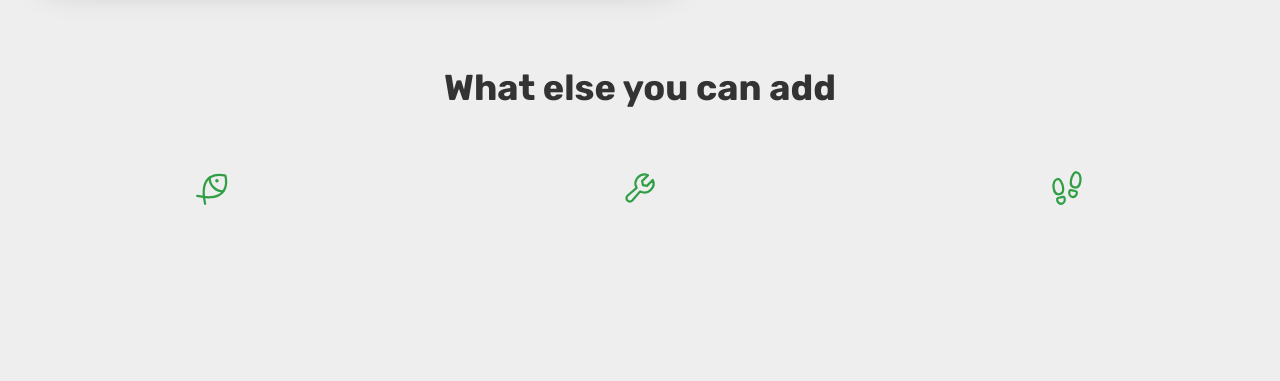
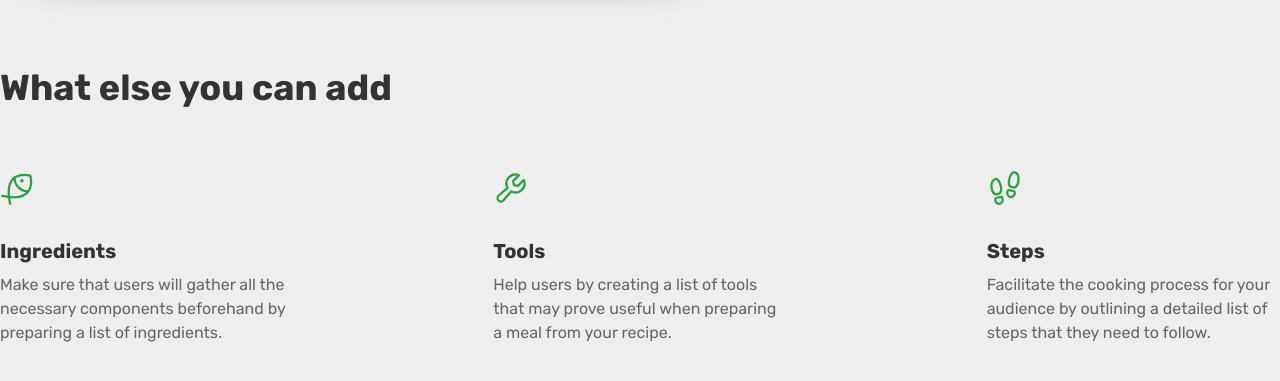
Before and after one commit to Robertdz2001/CookingBookFront, a React (Vite) app in the folder cooking-book-front/: page / in a window 1280 px wide. Shown: the part 2390-2771 px from the top of the page. Built offline with nearby package versions, Linux system fonts and the light colour scheme.

Commit message:
Finish secondary part

```diff
--- a/cooking-book-front/src/HomePage/CreateSection/CreateSection.jsx
+++ b/cooking-book-front/src/HomePage/CreateSection/CreateSection.jsx
@@ -112,6 +112,12 @@ function CreateSection() {
                 stroke-linejoin="round"
                 stroke-width="16"></path>
             </svg>
+
+            <h4 className={classes["icon-item-heading"]}>Ingredients</h4>
+            <p className={classes["icon-item-text"]}>
+              Make sure that users will gather all the necessary components
+              beforehand by preparing a list of ingredients.
+            </p>
           </div>
           <div className={classes["icon-list-item"]}>
             <svg
@@ -127,6 +133,15 @@ function CreateSection() {
                 stroke-linejoin="round"
                 stroke-width="16"></path>
             </svg>
+            <div className={classes["icon-item-container"]}>
+              <div className={classes["icon-item-content"]}>
+                <h4 className={classes["icon-item-heading"]}>Tools</h4>
+              </div>
+              <p className={classes["icon-item-text"]}>
+                Help users by creating a list of tools that may prove useful
+                when preparing a meal from your recipe.
+              </p>
+            </div>
           </div>
           <div className={classes["icon-list-item"]}>
             <svg
@@ -158,6 +173,15 @@ function CreateSection() {
                 stroke-width="32"
               />
             </svg>
+            <div className={classes["icon-item-container"]}>
+              <div className={classes["icon-item-content"]}>
+                <h4 className={classes["icon-item-heading"]}>Steps</h4>
+                <p className={classes["icon-item-text"]}>
+                  Facilitate the cooking process for your audience by outlining
+                  a detailed list of steps that they need to follow.
+                </p>
+              </div>
+            </div>
           </div>
         </div>
       </div>
--- a/cooking-book-front/src/HomePage/CreateSection/CreateSection.module.css
+++ b/cooking-book-front/src/HomePage/CreateSection/CreateSection.module.css
@@ -82,7 +82,6 @@ ul {
 .secondary-content {
   display: flex;
   flex-direction: column;
-  align-items: center;
   gap: 6.4rem;
 }
 
@@ -95,14 +94,23 @@ ul {
   grid-template-columns: 1fr 1fr 1fr;
   width: 100%;
   justify-items: center;
-}
-.icon-list-item {
-  width: 80%;
-  display: flex;
-  justify-content: center;
+  gap: 20rem;
 }
 
 .icon-secondary {
   stroke: #2f9e44;
   height: 3.6rem;
+  width: 3.6rem;
+  margin-bottom: 3.2rem;
 }
+
+.icon-item-heading {
+  font-size: 2rem;
+  margin-bottom: 1.2rem;
+}
+
+.icon-item-text {
+  font-size: 1.6rem;
+  line-height: 1.5;
+  color: #666;
+}
```
